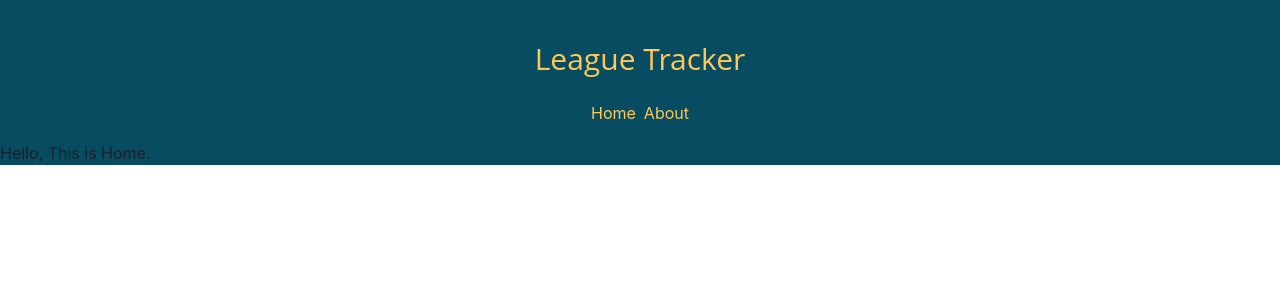
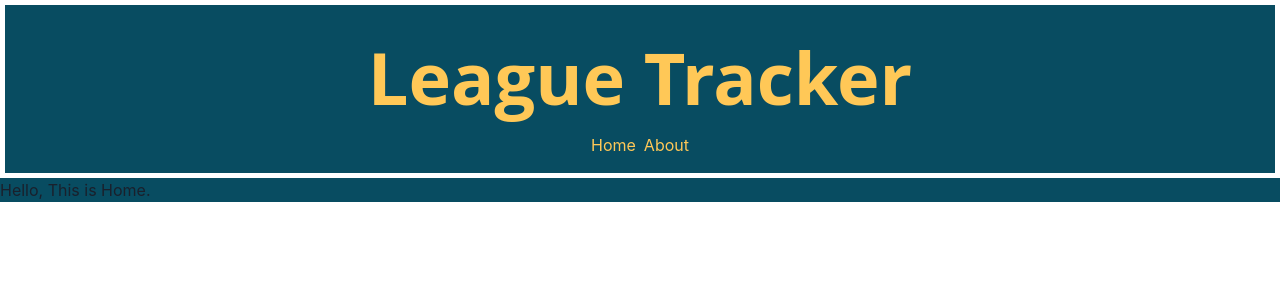
Before and after one commit to chrisumartinez/league-tracker, a React (Create React App) app: page / in a window 1280 px wide. Shown: the top 300 px of the page. Built offline with nearby package versions, Linux system fonts and the light colour scheme.

Commit message:
added borders to visualize components in About Page"

```diff
--- a/src/components/NavBar.js
+++ b/src/components/NavBar.js
@@ -2,6 +2,7 @@ import { Flex, Stack, Spacer } from "@chakra-ui/layout";
 import { Text } from "@chakra-ui/layout";
 import { Link } from "@chakra-ui/react";
 import { Link as RouterLink } from "react-router-dom";
+import { Heading } from "@chakra-ui/react";
 
 const MenuItemStack = ({ handleIsOpen }) => {
 	return (
@@ -20,9 +21,9 @@ const BrandStack = () => {
 	return (
 		<Stack spacing={6} align="center" direction="row" pd={4} m={5}>
 			<RouterLink as={Link} to="/">
-				<Text fontSize="3xl" color="#FFC857" fontFamily="Open Sans">
+				<Heading size="4xl" color="#FFC857" fontFamily="Open Sans">
 					League Tracker
-				</Text>
+				</Heading>
 			</RouterLink>
 		</Stack>
 	);
@@ -37,6 +38,7 @@ const NavBar = ({ handleIsOpen }) => {
 			py={4}
 			justifyContent="center"
 			alignItems="center"
+			border="white 5px solid"
 		>
 			<BrandStack />
 			<Spacer />
```
